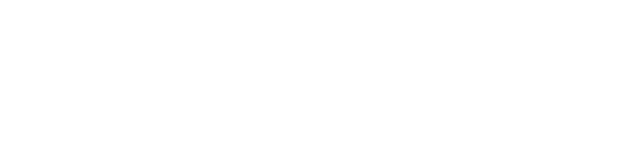
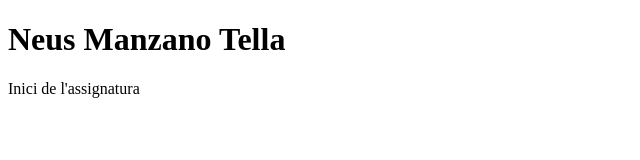
Before and after one commit to UsneMate/neusM06, a plain HTML site: page html/index.html in a window 1280 px wide. Shown: the whole page, without its empty margins (0-640 px from the left). Drawn offline with Linux system fonts and the light colour scheme.

Commit message:
Afegeixo text
Afegeixo un h1 i un p

```diff
--- a/html/index.html
+++ b/html/index.html
@@ -3,9 +3,10 @@
 <head>
     <meta charset="UTF-8">
     <meta name="viewport" content="width=device-width, initial-scale=1.0">
-    <title>Document</title>
+    <title>Presentació</title>
 </head>
 <body>
-
+    <h1>Neus Manzano Tella</h1>
+    <p>Inici de l'assignatura</p>
 </body>
 </html>
```
